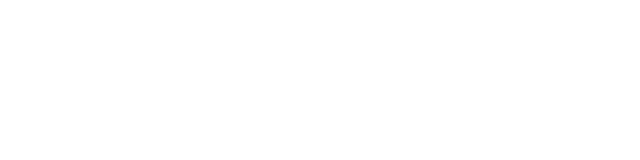
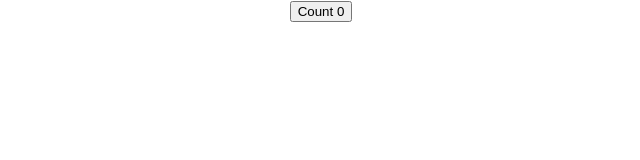
Before and after one commit to arthurkyambadde/Hooks, a React (Create React App) app in the folder react-hooks/: page / in a window 1280 px wide. Shown: the top 160 px of the page, without its empty margins (319-959 px from the left). Built offline with nearby package versions, Linux system fonts and the light colour scheme.

Commit message:
feat: add counter added a functional component of a counter and used setState() hook

```diff
--- a/react-hooks/src/App.css
+++ b/react-hooks/src/App.css
@@ -1,38 +1,6 @@
 .App {
   text-align: center;
-}
-
-.App-logo {
-  height: 40vmin;
-  pointer-events: none;
-}
-
-@media (prefers-reduced-motion: no-preference) {
-  .App-logo {
-    animation: App-logo-spin infinite 20s linear;
-  }
-}
-
-.App-header {
-  background-color: #282c34;
-  min-height: 100vh;
   display: flex;
-  flex-direction: column;
   align-items: center;
   justify-content: center;
-  font-size: calc(10px + 2vmin);
-  color: white;
 }
-
-.App-link {
-  color: #61dafb;
-}
-
-@keyframes App-logo-spin {
-  from {
-    transform: rotate(0deg);
-  }
-  to {
-    transform: rotate(360deg);
-  }
-}
--- a/react-hooks/src/App.js
+++ b/react-hooks/src/App.js
@@ -1,7 +1,12 @@
 import "./App.css";
+import Counter from "./Components/Counter";
 
 function App() {
-  return <div className="App"></div>;
+  return (
+    <div className="App">
+      <Counter />
+    </div>
+  );
 }
 
 export default App;
--- /dev/null
+++ b/react-hooks/src/Components/Counter.js
@@ -0,0 +1,18 @@
+import React from "react";
+import { useState } from "react";
+
+function Counter() {
+  const [count, setCount] = useState(0);
+
+  const increaseCount = () => {
+    setCount(count + 1);
+  };
+
+  return (
+    <div>
+      <button onClick={increaseCount}>Count {count}</button>
+    </div>
+  );
+}
+
+export default Counter;
```
